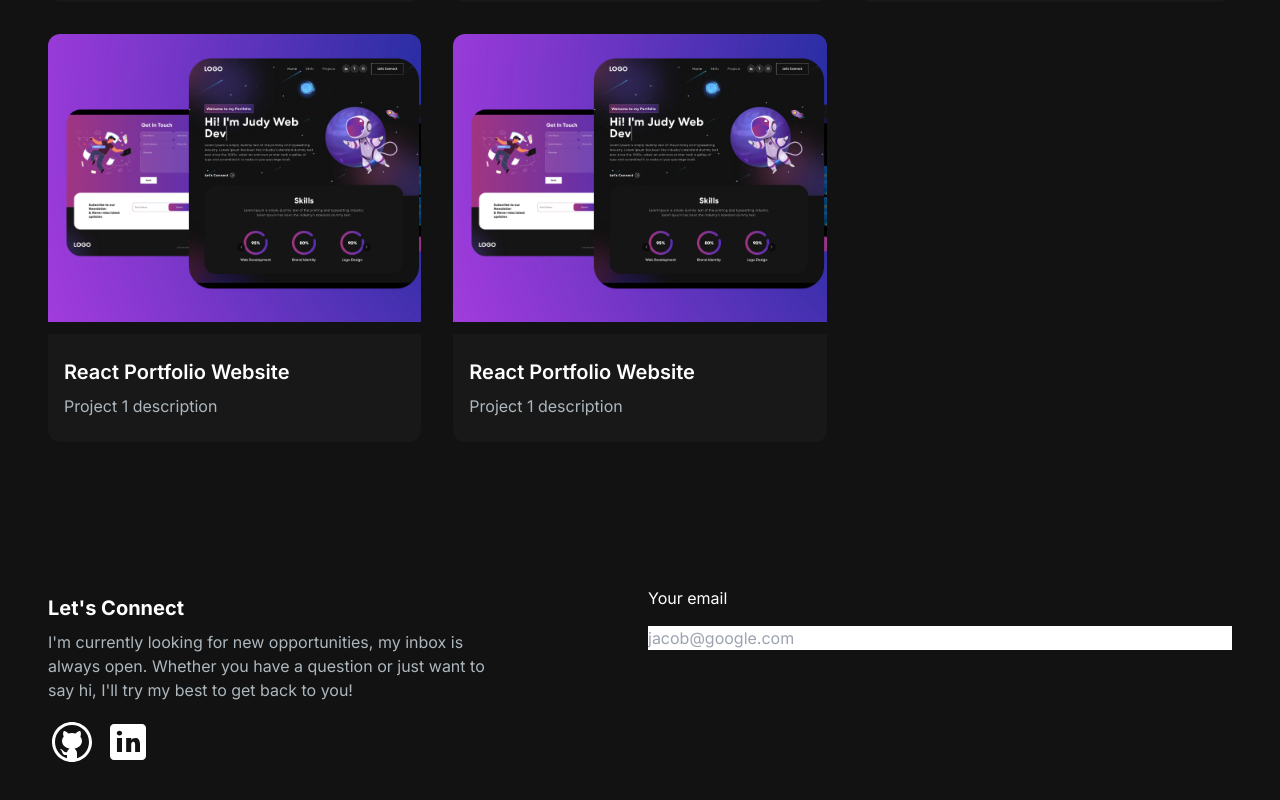
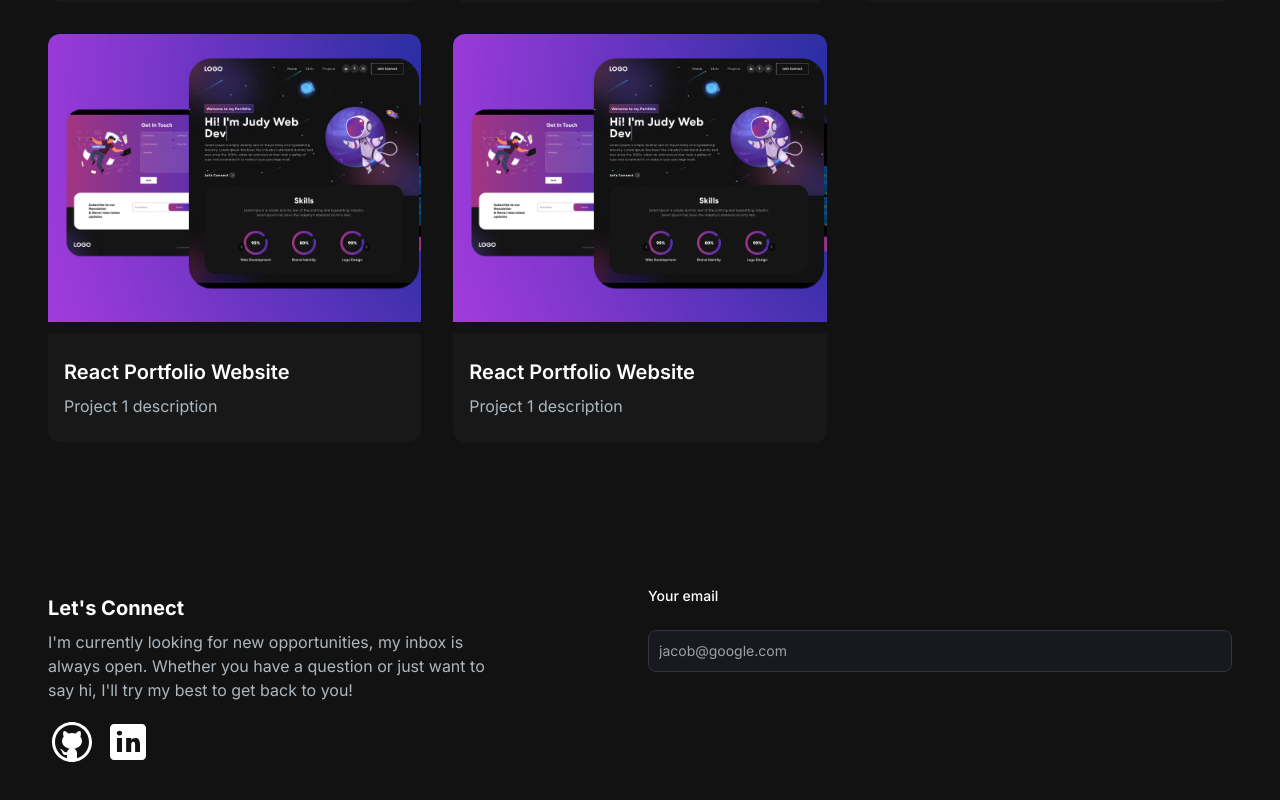
Before and after one commit to JoshCodeAligator/joshua-portfolio-website, a Next.js app: page / in a window 1280 px wide. Shown: the part 1702-2502 px from the top of the page. Built offline with nearby package versions, Linux system fonts and the light colour scheme.

Commit message:
Coding New properties of the Email Section

```diff
--- a/src/app/components/EmailSection.jsx
+++ b/src/app/components/EmailSection.jsx
@@ -27,13 +27,14 @@
       </div>
       <div>
         <form className="flex flex-col gap-4">
-          <label htmlFor="email" className="text-white">
+          <label htmlFor="email" className="text-white block mb-2 text-sm font-medium">
             Your email
           </label>
           <input
             type="email"
             id="email"
             required
+            className="bg-[#18191E] border border-[#33353F] placeholder-[#9CA2A9] text-gray-100 text-sm rounded-lg block w-full p-2.5"
             placeholder="jacob@google.com"
           />
         </form>
```
